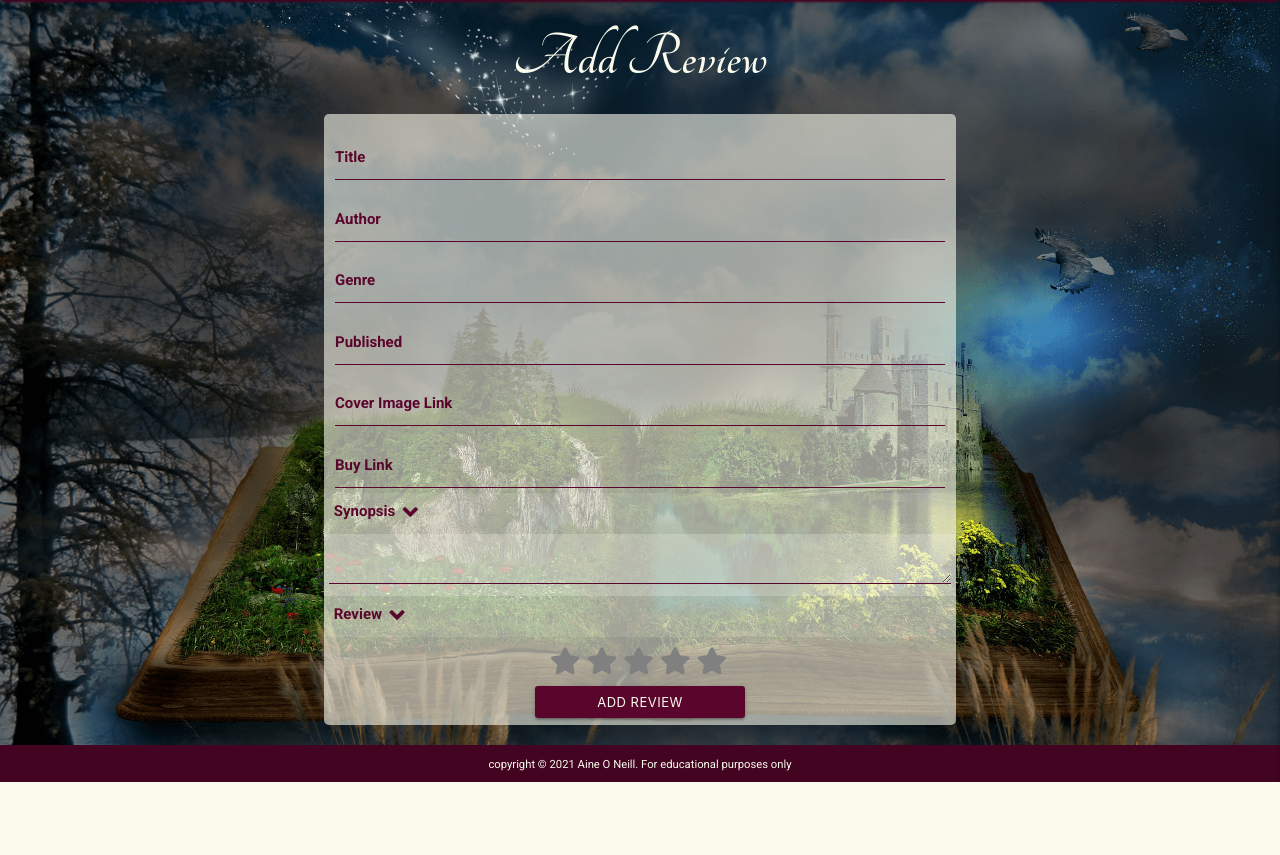
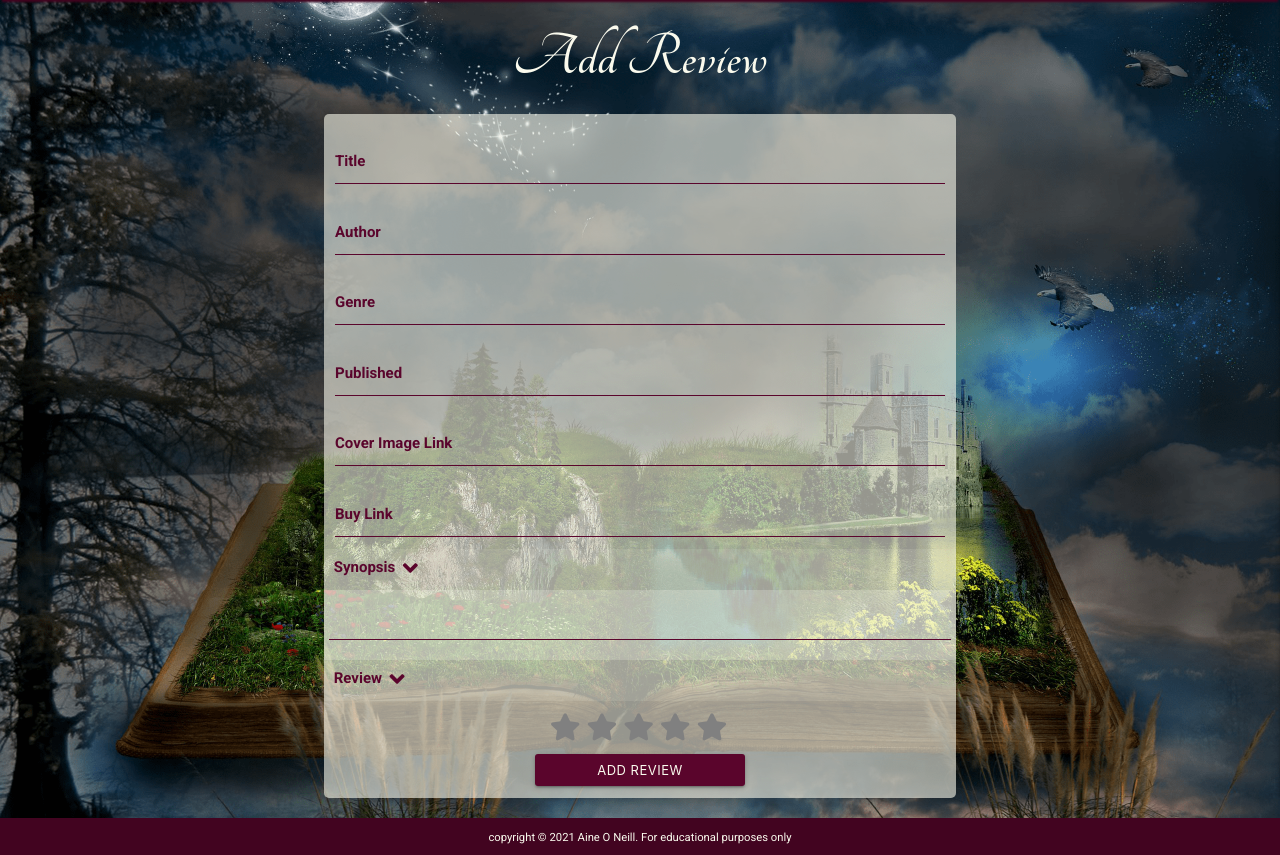
Before and after one commit to Code-Institute-Submissions/Fantastic-Books, a Flask app: page /add_review in a window 1280 px wide, after a click on "Synopsis". Shown: the part 64-919 px from the top of the page. Before the commit the page ends 846 px from the top, so only its background shows below. Run offline with Flask 2, Linux system fonts and the light colour scheme; data that the repository does not hold is empty; some libraries are stand-ins or nearby versions.

Commit message:
Add materialize textarea class to add/edit forms. Adjust margins on forms

```diff
--- a/static/css/style.css
+++ b/static/css/style.css
@@ -458,7 +458,7 @@ textarea {
 
 form .row,
 .input-field {
-    margin: 10px auto 7px auto;
+    margin: 12px auto 12px auto;
 }
 
 .input-field {
--- a/templates/add_review.html
+++ b/templates/add_review.html
@@ -66,7 +66,7 @@
                     <li>
                         <div class="collapsible-header">Synopsis <i class="fas fa-angle-down"></i></div>
                         <div class="collapsible-body">
-                            <textarea id="synopsis" name="synopsis" type="text" class="validate" required></textarea>
+                            <textarea id="synopsis" name="synopsis" type="text" class="materialize-textarea validate" required></textarea>
                             <label for="synopsis" class="hide">Synopsis</label>
                         </div>
                     </li>
@@ -74,7 +74,7 @@
                     <li>
                         <div class="collapsible-header">Review <i class="fas fa-angle-down"></i></div>
                         <div class="collapsible-body">
-                            <textarea id="review" name="review" type="text"  class="validate" required></textarea>
+                            <textarea id="review" name="review" type="text"  class="materialize-textarea validate" required></textarea>
                             <label for="review" class="hide">Review</label>
                         </div>
                     </li>
--- a/templates/edit_review.html
+++ b/templates/edit_review.html
@@ -61,7 +61,7 @@
                     <li>
                         <div class="collapsible-header">Synopsis <i class="fas fa-angle-down"></i></div>
                         <div class="collapsible-body">
-                            <textarea id="synopsis" name="synopsis" type="text"  class="validate" required>
+                            <textarea id="synopsis" name="synopsis" type="text"  class="materialize-textarea validate" required>
                         {{- review.synopsis -}}
                             </textarea>
                         </div>
@@ -69,7 +69,7 @@
                     <li>
                         <div class="collapsible-header">Review <i class="fas fa-angle-down"></i></div>
                         <div class="collapsible-body">
-                            <textarea id="review" name="review" type="text" class="validate" required>
+                            <textarea id="review" name="review" type="text" class="materialize-textarea validate" required>
                     {{- review.review -}}
                             </textarea>
                         </div>
```
